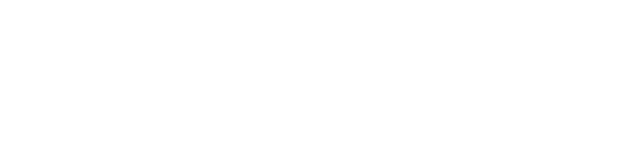
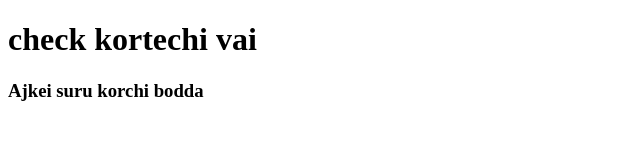
Before and after one commit to Mamun8854/my-second-repo, a plain HTML site: page index.html in a window 1280 px wide. Shown: the whole page, without its empty margins (0-640 px from the left). Drawn offline with Linux system fonts and the light colour scheme.

Commit message:
header added

```diff
--- a/index.html
+++ b/index.html
@@ -7,6 +7,7 @@
     <title>My second repo</title>
 </head>
 <body>
-
+    <h1>check kortechi vai</h1>
+    <h3>Ajkei suru korchi bodda</h3>
 </body>
 </html>
```
